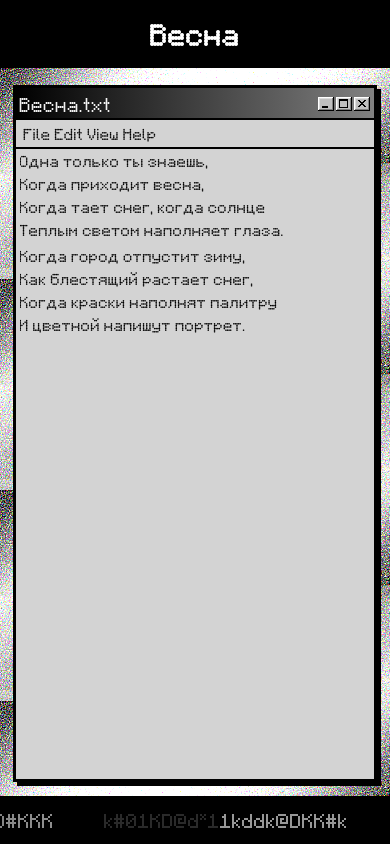
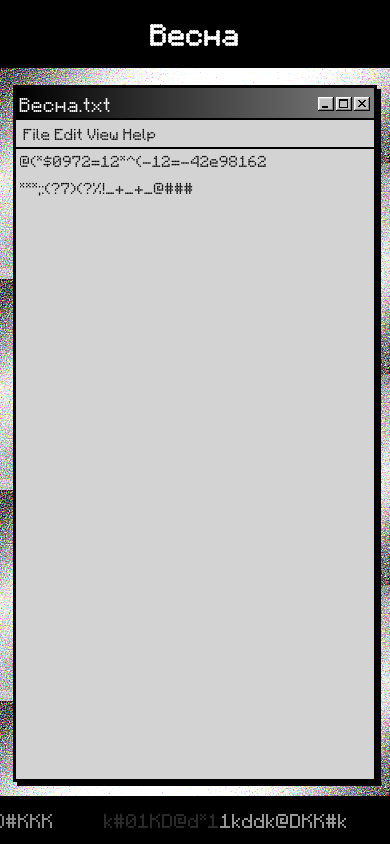
Before and after one commit to koetry/koetry, a React (Create React App) app: page /koetry/letters_for_d/spring in a window 390 px wide. Shown: the top 844 px of the page. Built offline with nearby package versions, Linux system fonts and the light colour scheme.

Commit message:
fix(ui): changes

```diff
--- a/src/index.css
+++ b/src/index.css
@@ -16,19 +16,3 @@ html, body {
 code {
   font-family: "pixel-font";
 }
-
-@media (max-width: 768px) {
-  *:hover,
-  *::before:hover,
-  *::after:hover {
-      opacity: inherit !important;
-      color: inherit !important;
-      background-color: inherit !important;
-      box-shadow: inherit !important;
-      transform: inherit !important;
-      transition: none !important;
-  }
-  html, body {
-    cursor: default !important;
-  }
-}
--- a/src/screens/Smile.js
+++ b/src/screens/Smile.js
@@ -5,7 +5,7 @@ import File from '../components/File';
 
 export default function Smile() {
     const sep = "\n";
-    const p1 = "Ловлю твои зрачки своими в темноте.\nЛюблю, когда твоя улыбка сияет ярче всех других вдвойне";
+    const p1 = "28*&@!973@)^598^^25\n*Q#****!#@%)**KKK#@&^%";
 
     const text = p1 + sep;
 
--- a/src/screens/Spring.js
+++ b/src/screens/Spring.js
@@ -5,8 +5,8 @@ import File from '../components/File';
 
 export default function Spring() {
     const sep = "\n"
-    const p1 = "Одна только ты знаешь,\nКогда приходит весна,\nКогда тает снег, когда солнце\nТеплым светом наполняет глаза.\n";
-    const p2 = "Когда город отпустит зиму,\nКак блестящий растает снег,\nКогда краски наполнят палитру\nИ цветной напишут портрет.\n";
+    const p1 = "@(*$0972=12*^(-12=-42e98162\n";
+    const p2 = "***;:(?7)(?%!_+_+_@###\n";
     const text = p1 + sep + p2;
 
     return (
```
